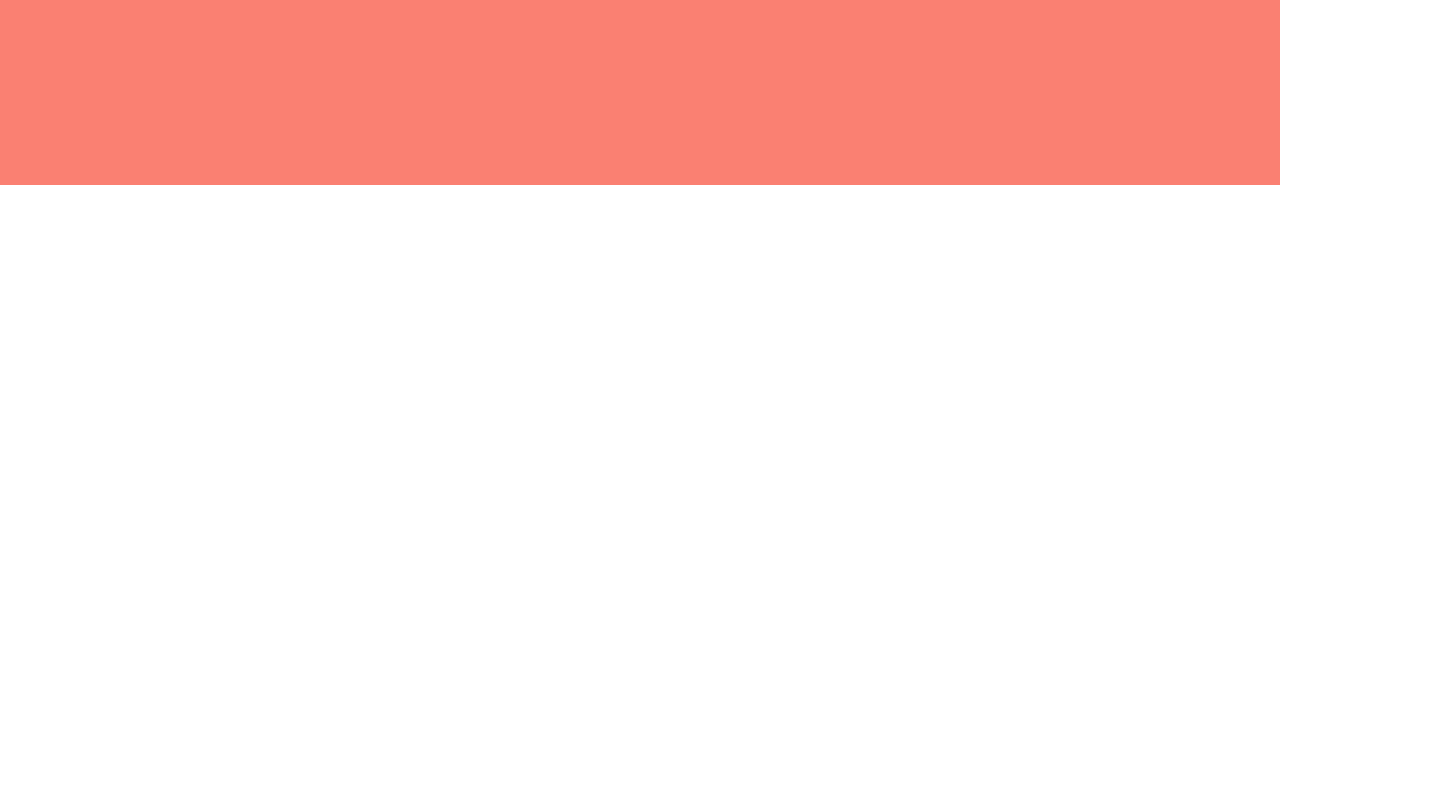
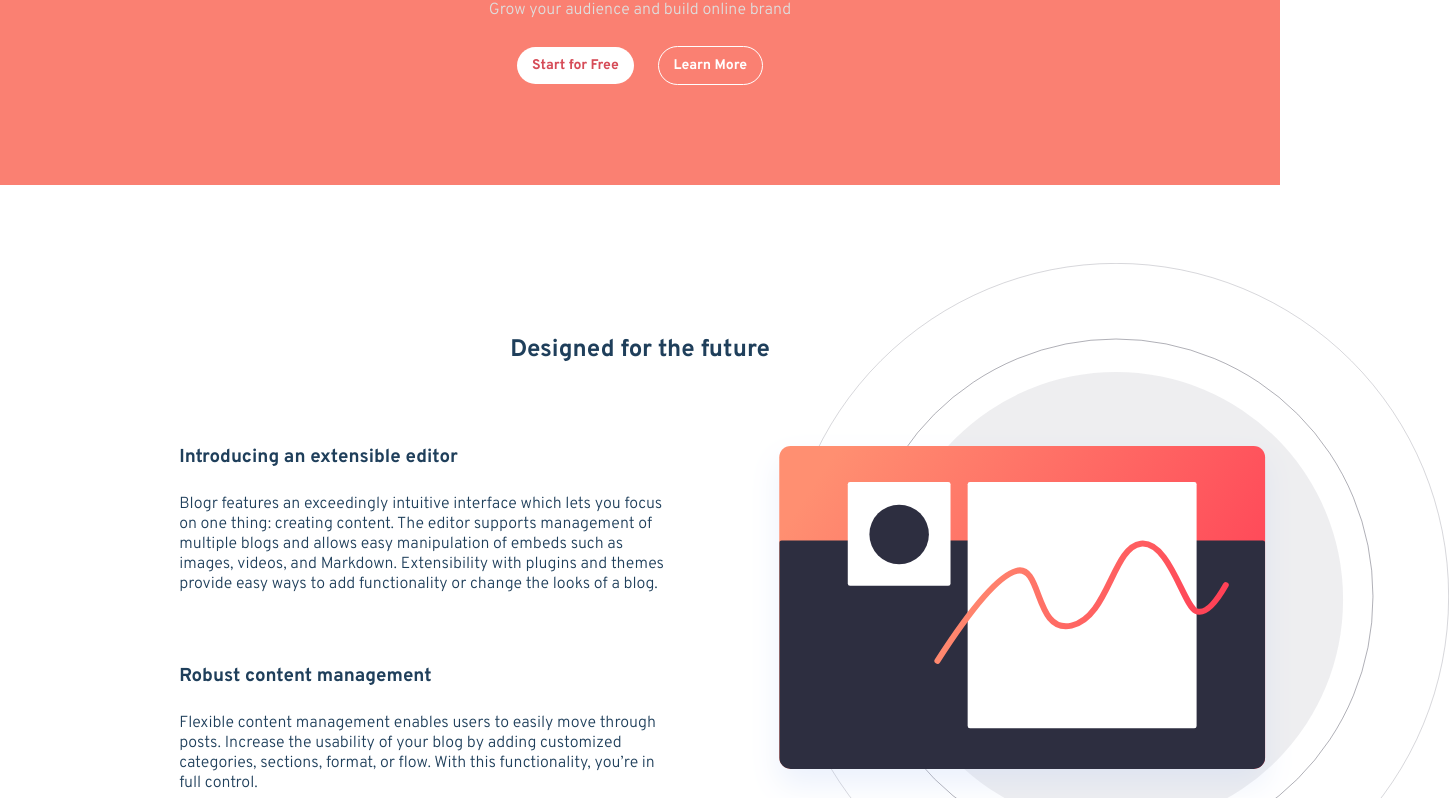
Before and after one commit to Ael-Arkiel/Blogr-landing-page, a plain HTML site: page index.html in a window 1280 px wide. Shown: the part 295-1093 px from the top of the page, 1449 px wide, since content can reach past the window. Before the commit the page ends 800 px from the top, so only its background shows below. Drawn offline with Linux system fonts and the light colour scheme.

Commit message:
Designed for the future description done

```diff
--- a/css/style.css
+++ b/css/style.css
@@ -22,7 +22,7 @@ a {
 .container {
     width: 80%;
     margin: auto;
-    border: 1px solid black;
+    /*border: 1px solid black;*/
 }
 
 /* WELCOME SECTION */
@@ -101,7 +101,94 @@ a {
 }
 
 /* HERO SECTION */
-/*
+
 #hero {
-    margin: 0 auto;
-}*/
+    text-align: center;
+    /*border: 1px solid black;*/
+    margin-top: 100px;
+}
+
+#hero h1 {
+    font-size: 45px;
+    font-weight: 600;
+    color: #ffffff;
+}
+
+#hero p {
+    color: hsl(0, 0%, 87%);
+    margin-top: 8px;
+}
+
+#hero .buttons {
+    margin-top: 35px;
+}
+
+#hero .buttons a {
+    margin: 10px;
+    padding: 10px 15px;
+    border-radius: 20px;
+    font-size: 14px;
+    font-weight: 700;
+    transition: all .1s ease-in-out;
+}
+
+#hero .buttons a:first-child {
+    background-color: #ffffff;
+    color: hsl(355, 63%, 57%);
+}
+
+#hero .buttons a:first-child:hover {
+    color: #ffffff;
+    background-color: hsl(355, 63%, 57%);
+}
+
+#hero .buttons a:nth-child(2) {
+    border: 1px solid #ffffff;
+    color: #ffffff;
+    background: transparent;
+}
+
+#hero .buttons a:nth-child(2):hover {
+    color: hsl(355, 63%, 57%);
+    background-color: #ffffff;
+}
+
+/* DESCRIPTION SECTION */
+
+#description {
+    width: 72%;
+    margin: 150px auto;
+    /* border: 1px solid black; */
+}
+
+#description #title {
+    text-align: center;
+    color: hsl(208, 49%, 24%);
+}
+
+#description .para-1, #description .para-2{
+    width: 500px;
+    margin-top: 80px;
+}
+
+#description .para-1 h3,#description .para-2 h3 {
+    color: hsl(208, 49%, 24%);
+}
+
+#description .para-1 p,#description .para-2 p {
+    color:hsl(208, 49%, 24%)
+}
+
+#description .para-1 h3,#description .para-2 h3 {
+    margin-bottom: 25px;
+}
+
+#description .para-2 {
+    margin-top: 70px;
+}
+
+#description img {
+    width: 700px;
+    margin-left: 570px;
+    margin-top: -530px;
+}
--- a/index.html
+++ b/index.html
@@ -43,8 +43,36 @@
       </header>
     </div>
 
+    <section id="hero">
+      <h1>A modern publishing platform</h1>
+      <p>Grow your audience and build online brand</p>
+      <div class="buttons">
+        <a href="#">Start for Free</a>
+        <a href="#">Learn More</a>
+      </div>
+    </section>
 
+  </section>
 
+  <section id="description">
+    <h1 id="title">Designed for the future</h1>
+    <div class="para-1">
+      <h3>Introducing an extensible editor</h3>
+      <p>Blogr features an exceedingly intuitive interface which lets you focus on one thing: creating content.
+        The editor supports management of multiple blogs and allows easy manipulation of embeds such as images,
+        videos, and Markdown. Extensibility with plugins and themes provide easy ways to add functionality or
+        change the looks of a blog.</p>
+    </div>
+
+    <div class="para-2">
+      <h3>Robust content management</h3>
+      <p>Flexible content management enables users to easily move through posts. Increase the usability of your blog
+        by adding customized categories, sections, format, or flow. With this functionality, you’re in full control.</p>
+    </div>
+
+    <div>
+      <img src="/images/illustration-editor-desktop.svg" alt="">
+    </div>
   </section>
 
 
```
